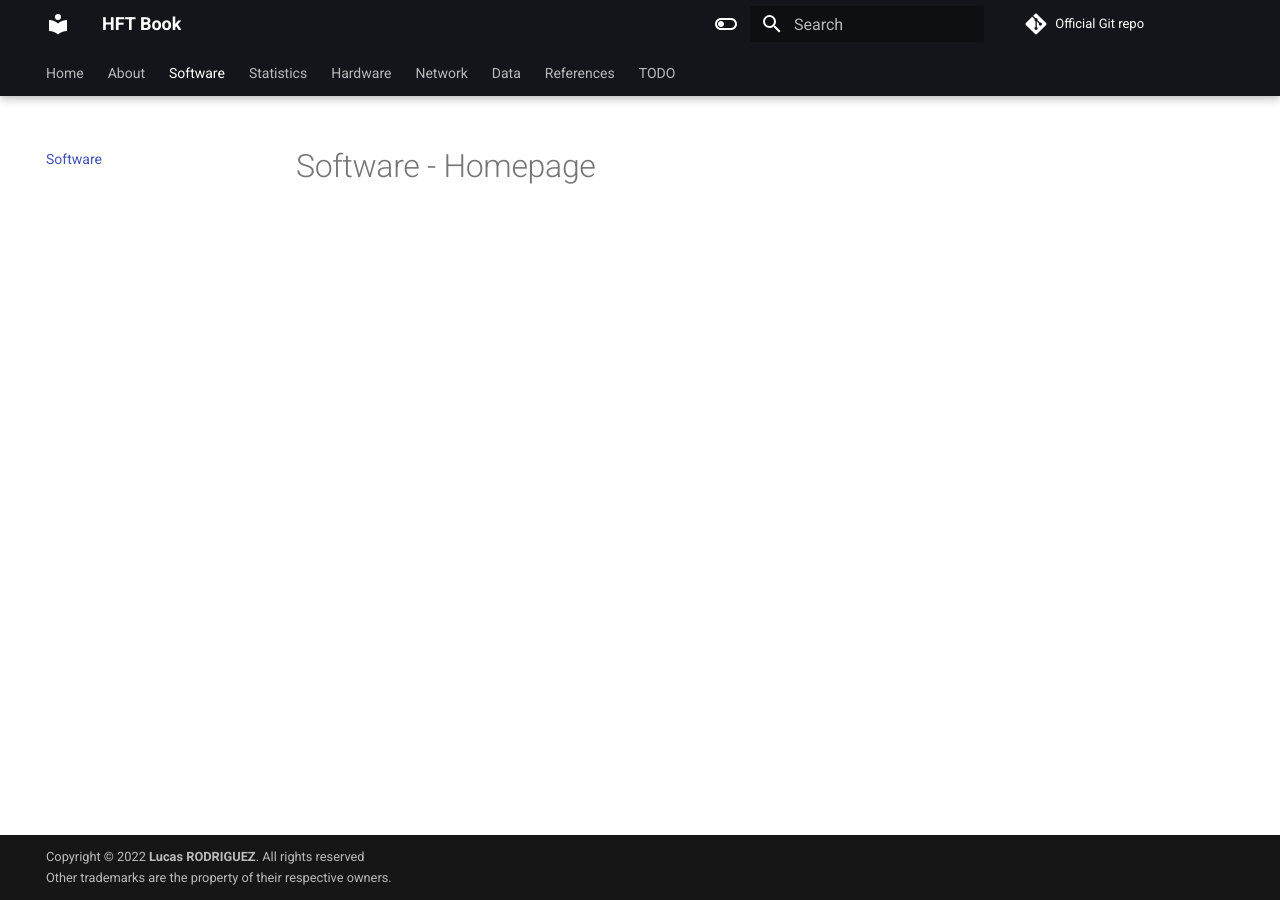
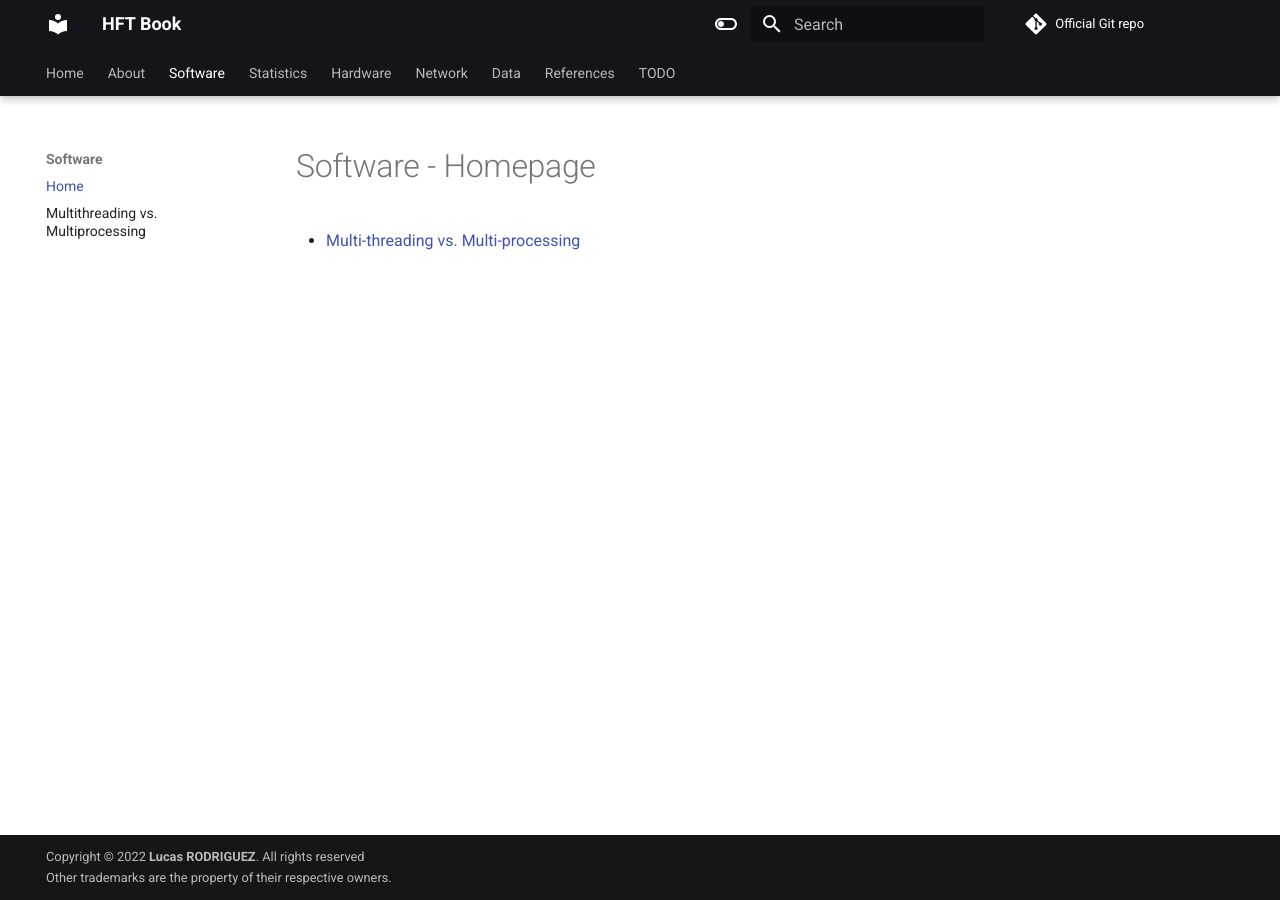
Before and after one commit to hftbook/hftbook.github.io, an MkDocs documentation site: the page built from docs/software/index.md, in a window 1280 px wide. Built offline with MkDocs 1.6.1 and Material for MkDocs 9.7.7, drawn with Linux system fonts in a browser that asks for light colours.

Commit message:
Adding Multi-threads vs. Multi-processes

```diff
--- a/docs/software/index.md
+++ b/docs/software/index.md
@@ -1 +1,3 @@
 # Software - Homepage
+
+- [Multi-threading vs. Multi-processing](multithread-multiprocess.md)
--- a/mkdocs.yml
+++ b/mkdocs.yml
@@ -58,7 +58,9 @@ extra_javascript:
 nav:
   - Home: index.md
   - About: about.md
-  - Software: software/index.md
+  - Software:
+      - Home: software/index.md
+      - Multithreading vs. Multiprocessing: software/multithread-multiprocess.md
   - Statistics:
       - Home: statistics/index.md
       - Overview of heavy-tailed distribution: statistics/heavy-tails.md
```
Also changed, not shown: docs/software/multithread-multiprocess.md (added, +13 -0 lines).
